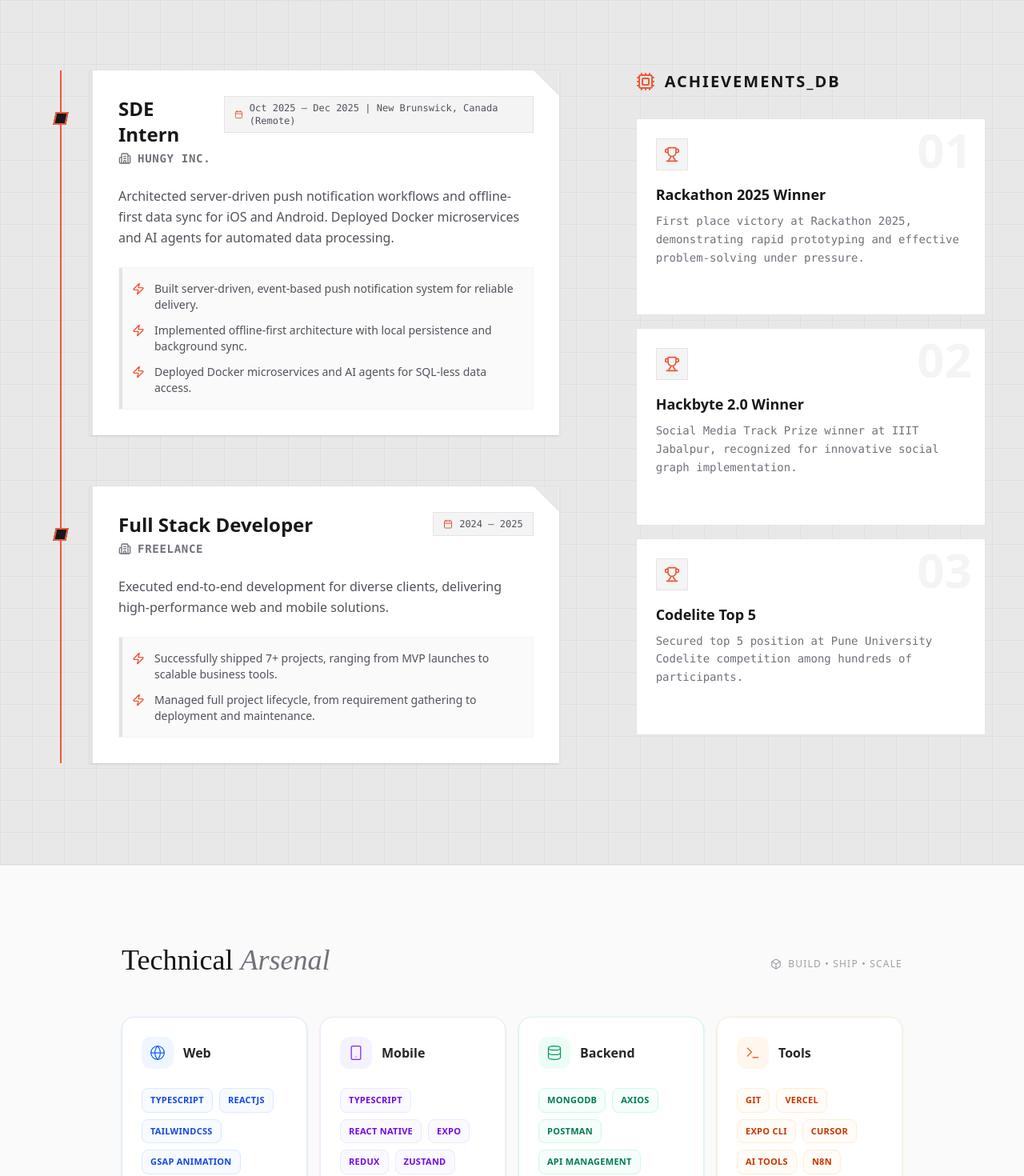
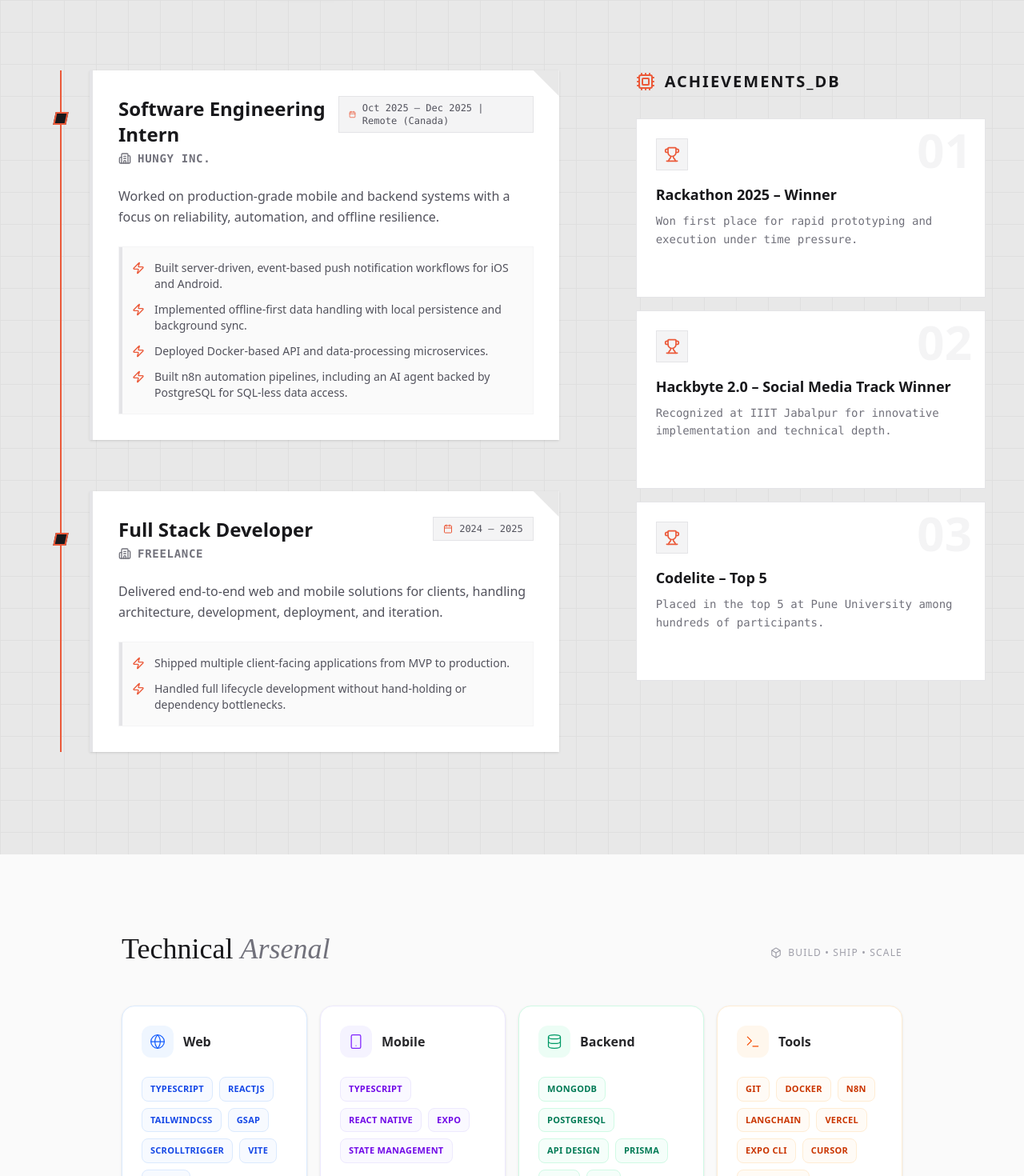
Before and after one commit to Dany1211/product-Engineer, a Next.js app: page / in a window 1280 px wide. Shown: the part 1080-2550 px from the top of the page at 80% size. Built offline with nearby package versions, Linux system fonts and the light colour scheme.

Commit message:
Updated content

```diff
--- a/app/data/content.js
+++ b/app/data/content.js
@@ -1,88 +1,128 @@
 export const personalInfo = {
   title: "AI Product Engineer",
-  tagline: "I build logic. You build debt.",
-  description: "I'm Dnyanesh. I build things that actually work. While you were debugging generic boilerplate, I was deploying AI-driven, Docker-containerized microservices that scale. I speak React Native fluently and my specialized LLM workflows are probably smarter than your average senior dev. AI Product Engineer. Real shipping. No demos.",
-  status: "Deploying to Prod",
+  tagline: "I ship systems. Not excuses.",
+  description:
+    "I’m Dnyanesh Mulay. I build AI-powered mobile and web applications that survive bad networks, real users, and production pressure. I specialize in offline-first architectures, event-driven systems, and LLM-backed workflows. React Native, React, Docker, and automation pipelines. If it’s not deployable, I’m not interested.",
+  status: "Shipping to Production",
   social: {
     email: "dnyanesh2442@gmail.com",
     github: "https://github.com/Dany1211",
     linkedin: "https://www.linkedin.com/in/danymulay/"
   },
   stats: [
-    { label: "Projects Shipped", value: "50+" },
-    { label: "Hackathons Won", value: "Too Many" }
+    { label: "Production Apps Shipped", value: "10+" },
+    { label: "Hackathon Wins", value: "3" }
   ]
 };
 
 export const projects = [
   {
     title: "ReportIT",
-    description: "Offline-first grievance reporting. Because I don't trust your internet connection. Queues reports locally, syncs when you're back online. Admin dashboards, audit trails, event-driven pipelines. Complete state management dominance.",
+    description:
+      "Offline-first grievance reporting built for unreliable connectivity. Reports are queued locally, synced in the background, and tracked through event-driven pipelines. Separate user and admin workflows with audit trails, status transitions, and notification triggers. Designed to work when networks don’t.",
     type: "Mobile",
-    tech: ["React Native", "Offline-First", "Event-Driven"],
+    tech: ["React Native", "Offline-First", "Event-Driven Architecture"]
   },
   {
     title: "Kisan AI",
-    description: "Saving agriculture while you farm engagement. AI-based crop disease analysis and fertilizer tracking. Real farmers use this. Includes a chatbot that actually helps, unlike your customer support.",
+    description:
+      "AI-assisted agriculture support platform. Enables crop disease analysis via image uploads, fertilizer tracking, and agri-market insights. Includes a guided chatbot that answers real farmer queries instead of dumping generic responses.",
     type: "Web",
-    tech: ["React.js", "Gen AI", "Computer Vision"],
+    tech: ["React.js", "Gen AI", "Computer Vision"]
   },
   {
     title: "Pathfinder",
-    description: "Career guidance that isn't boring. AI chatbots acting as mentors to help students figure out their lives. Smart search, smooth animations, and a UI that doesn't hurt to look at.",
+    description:
+      "Career guidance platform built for students who are tired of vague advice. AI-powered chatbots simulate mentor-like interactions, backed by structured flows, smart search, and a clean, distraction-free UI.",
     type: "Web",
-    tech: ["React.js", "OpenAI API", "Framer Motion"],
+    tech: ["React.js", "OpenAI API", "Framer Motion"]
   },
   {
     title: "Medicine Tracker",
-    description: "You forget pills. My code doesn't. Cross-platform app with Expo Notifications and time-based alerts. Secure Firebase auth because I care about privacy even if you don't.",
+    description:
+      "Cross-platform medicine reminder app using time-based notifications. Secure authentication, real-time data storage, and zero tolerance for missed alerts. Built for people who forget — not for demos.",
     type: "Mobile",
-    tech: ["Expo", "Firebase", "Real-time DB"],
+    tech: ["Expo", "Firebase", "Notifications"]
   }
 ];
 
 export const experience = [
   {
     company: "Hungy Inc.",
-    role: "SDE Intern",
-    period: "Oct 2025 – Dec 2025 | New Brunswick, Canada (Remote)",
-    description: "Architected server-driven push notification workflows and offline-first data sync for iOS and Android. Deployed Docker microservices and AI agents for automated data processing.",
+    role: "Software Engineering Intern",
+    period: "Oct 2025 – Dec 2025 | Remote (Canada)",
+    description:
+      "Worked on production-grade mobile and backend systems with a focus on reliability, automation, and offline resilience.",
     achievements: [
-      "Built server-driven, event-based push notification system for reliable delivery.",
-      "Implemented offline-first architecture with local persistence and background sync.",
-      "Deployed Docker microservices and AI agents for SQL-less data access."
+      "Built server-driven, event-based push notification workflows for iOS and Android.",
+      "Implemented offline-first data handling with local persistence and background sync.",
+      "Deployed Docker-based API and data-processing microservices.",
+      "Built n8n automation pipelines, including an AI agent backed by PostgreSQL for SQL-less data access."
     ]
   },
   {
     company: "Freelance",
     role: "Full Stack Developer",
     period: "2024 – 2025",
-    description: "Executed end-to-end development for diverse clients, delivering high-performance web and mobile solutions.",
+    description:
+      "Delivered end-to-end web and mobile solutions for clients, handling architecture, development, deployment, and iteration.",
     achievements: [
-      "Successfully shipped 7+ projects, ranging from MVP launches to scalable business tools.",
-      "Managed full project lifecycle, from requirement gathering to deployment and maintenance."
+      "Shipped multiple client-facing applications from MVP to production.",
+      "Handled full lifecycle development without hand-holding or dependency bottlenecks."
     ]
   }
 ];
 
 export const achievements = [
   {
-    title: "Rackathon 2025 Winner",
-    description: "First place victory at Rackathon 2025, demonstrating rapid prototyping and effective problem-solving under pressure."
+    title: "Rackathon 2025 – Winner",
+    description:
+      "Won first place for rapid prototyping and execution under time pressure."
   },
   {
-    title: "Hackbyte 2.0 Winner",
-    description: "Social Media Track Prize winner at IIIT Jabalpur, recognized for innovative social graph implementation."
+    title: "Hackbyte 2.0 – Social Media Track Winner",
+    description:
+      "Recognized at IIIT Jabalpur for innovative implementation and technical depth."
   },
   {
-    title: "Codelite Top 5",
-    description: "Secured top 5 position at Pune University Codelite competition among hundreds of participants."
+    title: "Codelite – Top 5",
+    description:
+      "Placed in the top 5 at Pune University among hundreds of participants."
   }
 ];
 
 export const skills = {
-  web: ["TypeScript", "ReactJS", "TailwindCSS", "GSAP Animation", "ScrollTrigger", "Vite", "Gen AI"],
-  mobile: ["TypeScript", "React Native", "Expo", "Redux", "Zustand"],
-  backend: ["MongoDB", "Axios", "Postman", "API Management", "Prisma", "BaaS", "JWT"],
-  tools: ["Git", "Vercel", "Expo CLI", "Cursor", "AI tools", "n8n", "Docker", "LangChain"]
+  web: [
+    "TypeScript",
+    "ReactJS",
+    "TailwindCSS",
+    "GSAP",
+    "ScrollTrigger",
+    "Vite",
+    "Gen AI"
+  ],
+  mobile: [
+    "TypeScript",
+    "React Native",
+    "Expo",
+    "State Management"
+  ],
+  backend: [
+    "MongoDB",
+    "PostgreSQL",
+    "API Design",
+    "Prisma",
+    "BaaS",
+    "JWT"
+  ],
+  tools: [
+    "Git",
+    "Docker",
+    "n8n",
+    "LangChain",
+    "Vercel",
+    "Expo CLI",
+    "Cursor",
+    "AI Tooling"
+  ]
 };
```
